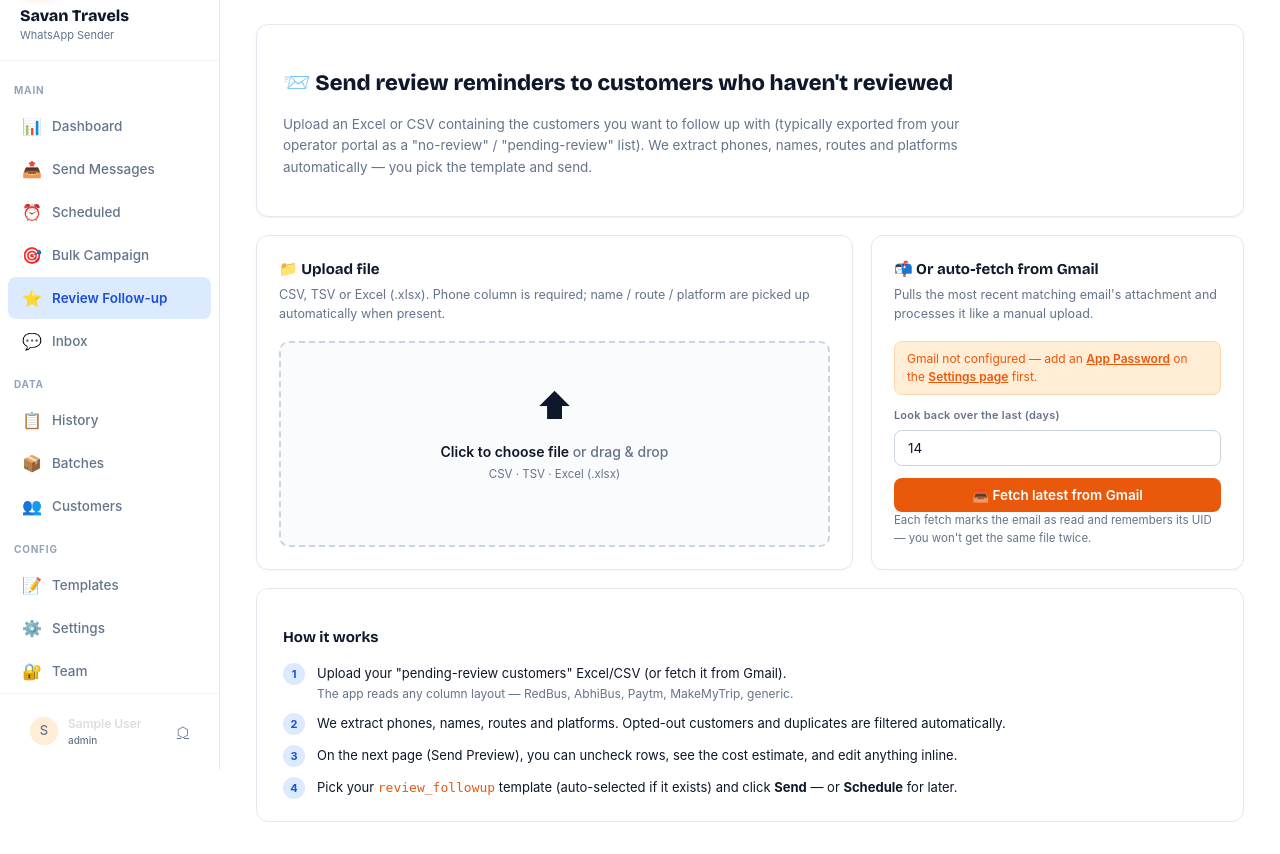
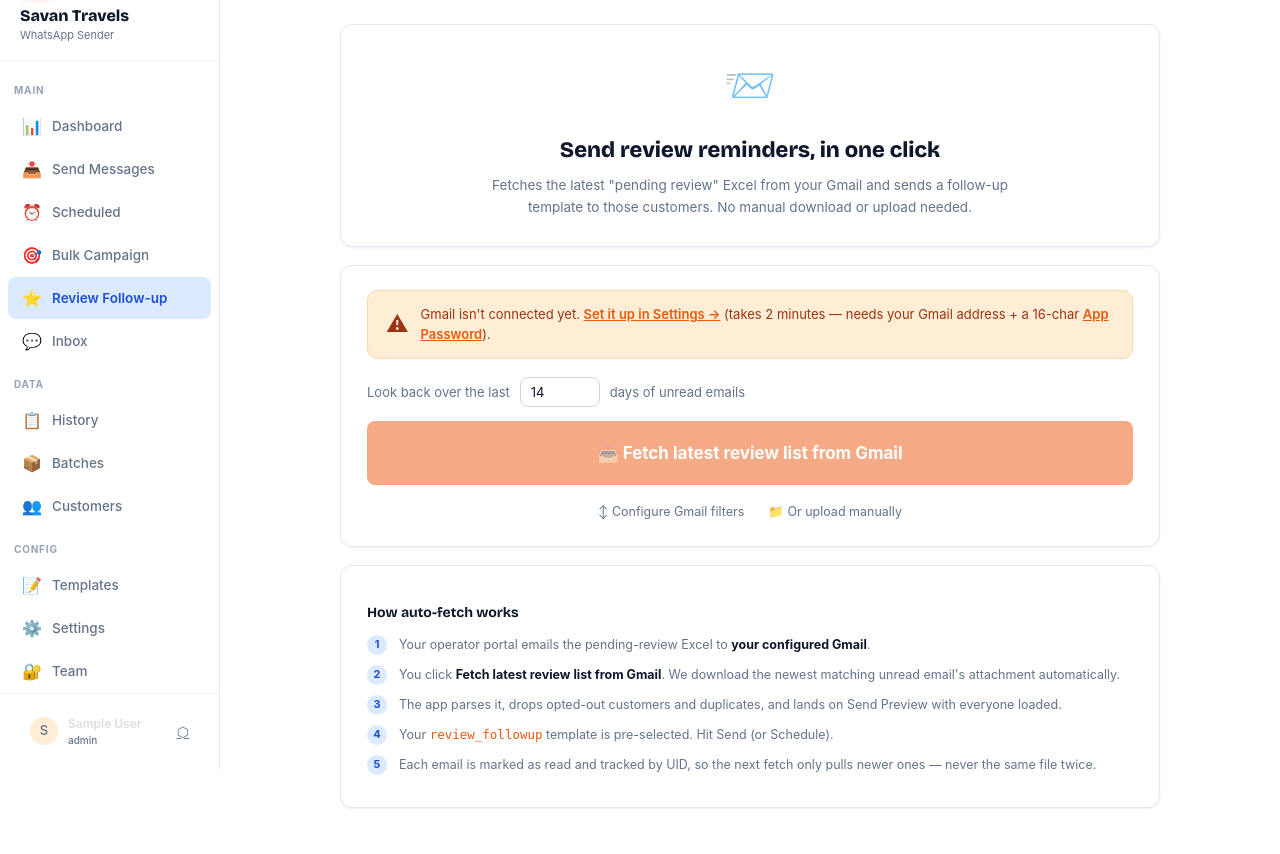
Before and after one commit to visubhai/Savan-Auto, a Flask app: page /reviews in a window 1280 px wide. Shown: the part 64-918 px from the top of the page. After the commit the page ends 872 px from the top, so only its background shows below. Run offline with Flask 3, Linux system fonts and the light colour scheme; the visitor is signed in with stand-in values (Sample User, id 1); data comes from the database, SQL or seed files in the repository; data that the repository does not hold is empty.

Commit message:
Make Gmail auto-fetch the primary Review Follow-up action
User clarified: they will never upload manually — the file always comes
in by email and the app should fetch it on one click, exactly like the
previous follow-up flow.

Redesigned reviews.html so Gmail fetch is now the one big primary
button. The page shows:
- A centered hero with a one-line explanation
- A coloured status bar: green when Gmail is connected (with the
  address + the from/subject filters in use), amber when it isn't,
  linking to Settings to set it up
- A look-back input + one big "📥 Fetch latest review list from
  Gmail" button — disabled when Gmail isn't configured yet
- Two small secondary links underneath: "Configure Gmail filters"
  and "Or upload manually" (the latter toggles a collapsed drop-zone
  for the occasional edge case)
- A 5-step "How auto-fetch works" panel below

The manual-upload zone is hidden by default and only appears when the
user expands it, so the page reads as a single-action workflow.

Backend routing wasn't touched — both /reviews/fetch and
/reviews/upload continue to land on Send Preview with the
review_followup template pre-selected.

```diff
--- a/templates/reviews.html
+++ b/templates/reviews.html
@@ -4,139 +4,136 @@
 
 {% block content %}
 <style>
-  .rv-wrap     { max-width:1000px; }
-  .rv-hero     { padding:24px 26px; margin-bottom:18px; }
-  .rv-hero h2  { font-family:'Bricolage Grotesque',sans-serif; font-size:22px; font-weight:800; color:var(--text); margin-bottom:6px; }
-  .rv-hero p   { font-size:13.5px; color:var(--muted); line-height:1.6; max-width:680px; }
+  .rv-wrap    { max-width:820px; margin:0 auto; }
+  .rv-hero    { padding:28px 30px; margin-bottom:18px; text-align:center; }
+  .rv-hero .em { font-size:42px; margin-bottom:10px; }
+  .rv-hero h2  { font-family:'Bricolage Grotesque',sans-serif; font-size:22px; font-weight:800; color:var(--text); margin-bottom:8px; }
+  .rv-hero p   { font-size:13.5px; color:var(--muted); line-height:1.6; max-width:560px; margin:0 auto; }
 
-  .rv-main     { display:grid; grid-template-columns:1.6fr 1fr; gap:18px; align-items:stretch; margin-bottom:18px; }
-  .rv-panel    { background:var(--card); border:1px solid var(--border); border-radius:12px; padding:22px; box-shadow:0 1px 3px rgba(15,23,42,0.04); display:flex; flex-direction:column; }
-  .rv-panel-title { font-family:'Bricolage Grotesque',sans-serif; font-size:15px; font-weight:700; color:var(--text); margin-bottom:4px; display:flex; align-items:center; gap:8px; }
-  .rv-panel-sub   { font-size:12.5px; color:var(--muted); margin-bottom:18px; line-height:1.55; }
+  /* Gmail status bar */
+  .rv-status   { display:flex; align-items:center; gap:12px; padding:14px 18px; border-radius:10px; margin-bottom:18px; font-size:13px; line-height:1.5; }
+  .rv-ok       { background:#dcfce7; border:1px solid #bbf7d0; color:#15803d; }
+  .rv-ok strong { color:#0f172a; }
+  .rv-warn     { background:var(--amber-dim); border:1px solid #fed7aa; color:#9a3412; }
+  .rv-warn a   { color:var(--amber); text-decoration:underline; font-weight:600; }
+  .rv-status .ic { font-size:22px; flex-shrink:0; }
+  .rv-status .body { flex:1; min-width:0; }
+  .rv-status code { background:rgba(15,23,42,0.05); padding:1px 6px; border-radius:4px; font-size:12px; }
 
-  /* Big drop zone */
-  .rv-drop     { flex:1; border:2px dashed #cbd5e1; border-radius:10px; padding:36px 18px; text-align:center; cursor:pointer; transition:border-color .15s, background .15s; background:#fafbfc; }
+  /* Big primary button */
+  .rv-fetch-btn { width:100%; padding:22px; font-size:17px; font-weight:700; justify-content:center; gap:10px; }
+  .rv-fetch-btn[disabled] { opacity:0.5; cursor:not-allowed; }
+  .rv-lookback { display:flex; align-items:center; gap:10px; margin-bottom:14px; font-size:13px; color:var(--muted); }
+  .rv-lookback input { width:80px; padding:6px 10px; font-size:13px; }
+
+  /* Secondary actions */
+  .rv-actions  { display:flex; justify-content:center; gap:24px; margin-top:18px; font-size:12.5px; }
+  .rv-actions a { color:var(--muted); text-decoration:none; cursor:pointer; }
+  .rv-actions a:hover { color:var(--primary); text-decoration:underline; }
+
+  /* Manual-upload (hidden by default) */
+  .rv-manual   { display:none; margin-top:18px; padding:18px; border:1px dashed var(--border); border-radius:10px; }
+  .rv-manual.show { display:block; animation:fadeIn 0.25s ease; }
+  .rv-drop     { border:2px dashed #cbd5e1; border-radius:10px; padding:22px 16px; text-align:center; cursor:pointer; transition:border-color .15s, background .15s; background:#fafbfc; }
   .rv-drop:hover, .rv-drop.drag-over { border-color:var(--amber); background:var(--amber-dim); }
-  .rv-drop .icon { font-size:36px; margin-bottom:8px; }
-  .rv-drop .title { font-size:14px; font-weight:600; color:var(--text); margin-bottom:4px; }
-  .rv-drop .hint  { font-size:11.5px; color:var(--muted); }
-
-  /* Gmail panel */
-  .rv-gmail-status { font-size:12px; padding:8px 12px; border-radius:8px; margin-bottom:12px; line-height:1.5; }
-  .rv-gmail-ok     { background:#dcfce7; color:#15803d; border:1px solid #bbf7d0; }
-  .rv-gmail-off    { background:var(--amber-dim); color:var(--amber); border:1px solid #fed7aa; }
-  .rv-gmail-off a  { color:var(--amber); text-decoration:underline; font-weight:600; }
-  .rv-gmail-meta   { font-size:11.5px; color:var(--muted); margin-top:auto; line-height:1.55; }
 
   /* Steps */
-  .rv-steps    { background:var(--card); border:1px solid var(--border); border-radius:12px; padding:22px 26px; }
-  .rv-steps h3 { font-family:'Bricolage Grotesque',sans-serif; font-size:15px; font-weight:700; margin-bottom:14px; }
-  .rv-step     { display:flex; gap:12px; align-items:flex-start; margin-bottom:10px; }
-  .rv-step:last-child { margin-bottom:0; }
-  .rv-step .num { width:22px; height:22px; border-radius:50%; background:var(--primary-dim); color:var(--primary-dark); font-weight:700; display:flex; align-items:center; justify-content:center; flex-shrink:0; font-size:11px; }
-  .rv-step .txt { font-size:13px; color:var(--text); line-height:1.6; }
-  .rv-step .txt .sub { color:var(--muted); font-size:12px; }
+  .rv-steps    { margin-top:18px; padding:22px 26px; }
+  .rv-steps h3 { font-family:'Bricolage Grotesque',sans-serif; font-size:14px; font-weight:700; margin-bottom:12px; color:var(--text); }
+  .rv-step     { display:flex; gap:12px; align-items:flex-start; margin-bottom:10px; font-size:12.5px; color:var(--muted); line-height:1.6; }
+  .rv-step strong { color:var(--text); }
+  .rv-step .num { width:20px; height:20px; border-radius:50%; background:var(--primary-dim); color:var(--primary-dark); font-weight:700; display:flex; align-items:center; justify-content:center; flex-shrink:0; font-size:11px; }
 </style>
 
 <div class="rv-wrap">
 
   <!-- Hero -->
   <div class="card rv-hero">
-    <h2>📨 Send review reminders to customers who haven't reviewed</h2>
+    <div class="em">📨</div>
+    <h2>Send review reminders, in one click</h2>
     <p>
-      Upload an Excel or CSV containing the customers you want to follow up with
-      (typically exported from your operator portal as a "no-review" / "pending-review" list).
-      We extract phones, names, routes and platforms automatically — you pick the
-      template and send.
+      Fetches the latest "pending review" Excel from your Gmail and sends a
+      follow-up template to those customers. No manual download or upload needed.
     </p>
   </div>
 
-  <!-- Two-panel main: upload (primary) + Gmail (secondary) -->
-  <div class="rv-main">
+  <div class="card" style="padding:24px 26px;">
 
-    <!-- Primary: drag & drop upload -->
-    <div class="rv-panel">
-      <div class="rv-panel-title">📁 Upload file</div>
-      <div class="rv-panel-sub">CSV, TSV or Excel (.xlsx). Phone column is required; name / route / platform are picked up automatically when present.</div>
+    <!-- Gmail status (configured or not) -->
+    {% if gmail_configured %}
+      <div class="rv-status rv-ok">
+        <div class="ic">✓</div>
+        <div class="body">
+          Connected to <strong>{{ gmail_address }}</strong>
+          {% if gmail_sender_filter or gmail_subject_filter %}
+            <br><span style="color:#15803d;">Looking for emails
+            {% if gmail_sender_filter %}from <code>{{ gmail_sender_filter }}</code>{% endif %}
+            {% if gmail_sender_filter and gmail_subject_filter %}with{% endif %}
+            {% if gmail_subject_filter %}subject containing <code>{{ gmail_subject_filter }}</code>{% endif %}
+            </span>
+          {% endif %}
+        </div>
+      </div>
+    {% else %}
+      <div class="rv-status rv-warn">
+        <div class="ic">⚠</div>
+        <div class="body">
+          Gmail isn't connected yet. <a href="{{ url_for('settings') }}">Set it up in Settings →</a>
+          (takes 2 minutes — needs your Gmail address + a 16-char
+          <a href="https://myaccount.google.com/apppasswords" target="_blank">App Password</a>).
+        </div>
+      </div>
+    {% endif %}
 
-      <form method="POST" action="{{ url_for('reviews_upload') }}" enctype="multipart/form-data" id="reviewUploadForm" style="flex:1;display:flex;flex-direction:column;">
+    <!-- Lookback selector -->
+    <form method="POST" action="{{ url_for('reviews_fetch') }}" style="margin:0;">
+      <div class="rv-lookback">
+        <span>Look back over the last</span>
+        <input type="number" name="lookback_days" min="1" max="365" value="{{ default_lookback }}" class="input">
+        <span>days of unread emails</span>
+      </div>
+
+      <!-- BIG primary action -->
+      <button type="submit" class="btn btn-primary rv-fetch-btn"
+              {% if not gmail_configured %}disabled{% endif %}>
+        📥 Fetch latest review list from Gmail
+      </button>
+    </form>
+
+    <!-- Secondary links -->
+    <div class="rv-actions">
+      <a href="{{ url_for('settings') }}#gmail">↕ Configure Gmail filters</a>
+      <a onclick="document.getElementById('rvManual').classList.toggle('show')">📁 Or upload manually</a>
+    </div>
+
+    <!-- Manual upload (hidden by default) -->
+    <div class="rv-manual" id="rvManual">
+      <form method="POST" action="{{ url_for('reviews_upload') }}" enctype="multipart/form-data" id="reviewUploadForm">
         <label for="reviewFile" class="rv-drop" id="reviewDrop">
-          <div class="icon">⬆</div>
-          <div class="title">Click to choose file <span style="color:var(--muted);font-weight:500;">or drag &amp; drop</span></div>
-          <div class="hint">CSV · TSV · Excel (.xlsx)</div>
+          <div style="font-size:24px;margin-bottom:6px;">⬆</div>
+          <div style="font-size:13px;color:var(--text);font-weight:600;">Click to choose file or drag &amp; drop</div>
+          <div style="font-size:11px;color:var(--muted);margin-top:4px;">CSV · TSV · Excel (.xlsx)</div>
           <input id="reviewFile" type="file" name="review_file" style="display:none;"
                  onchange="document.getElementById('reviewUploadForm').submit()">
         </label>
       </form>
     </div>
 
-    <!-- Secondary: Gmail auto-fetch -->
-    <div class="rv-panel">
-      <div class="rv-panel-title">📬 Or auto-fetch from Gmail</div>
-      <div class="rv-panel-sub">Pulls the most recent matching email's attachment and processes it like a manual upload.</div>
-
-      {% if not gmail_configured %}
-        <div class="rv-gmail-status rv-gmail-off">
-          Gmail not configured — add an
-          <a href="https://myaccount.google.com/apppasswords" target="_blank">App Password</a>
-          on the <a href="{{ url_for('settings') }}">Settings page</a> first.
-        </div>
-      {% else %}
-        <div class="rv-gmail-status rv-gmail-ok">
-          ✓ Reading from <strong>{{ gmail_address }}</strong>
-          {% if gmail_sender_filter %}<br>From&nbsp;<code style="color:var(--primary-dark);">{{ gmail_sender_filter }}</code>{% endif %}
-          {% if gmail_subject_filter %}<br>Subject contains&nbsp;<code style="color:var(--primary-dark);">{{ gmail_subject_filter }}</code>{% endif %}
-        </div>
-      {% endif %}
-
-      <form method="POST" action="{{ url_for('reviews_fetch') }}" style="margin:0;">
-        <label class="input-label" style="font-size:11px;">Look back over the last (days)</label>
-        <input type="number" name="lookback_days" min="1" max="365" value="{{ default_lookback }}" class="input" style="margin-bottom:12px;">
-        <button type="submit" class="btn btn-primary" style="width:100%;justify-content:center;"
-                {% if not gmail_configured %}disabled{% endif %}>
-          📥 Fetch latest from Gmail
-        </button>
-      </form>
-
-      <div class="rv-gmail-meta">
-        Each fetch marks the email as read and remembers its UID — you won't get the same file twice.
-      </div>
-    </div>
   </div>
 
-  <!-- Steps -->
-  <div class="rv-steps">
-    <h3>How it works</h3>
-    <div class="rv-step">
-      <div class="num">1</div>
-      <div class="txt">
-        Upload your "pending-review customers" Excel/CSV (or fetch it from Gmail).
-        <div class="sub">The app reads any column layout — RedBus, AbhiBus, Paytm, MakeMyTrip, generic.</div>
-      </div>
-    </div>
-    <div class="rv-step">
-      <div class="num">2</div>
-      <div class="txt">
-        We extract phones, names, routes and platforms. Opted-out customers and duplicates are filtered automatically.
-      </div>
-    </div>
-    <div class="rv-step">
-      <div class="num">3</div>
-      <div class="txt">
-        On the next page (Send Preview), you can uncheck rows, see the cost estimate, and edit anything inline.
-      </div>
-    </div>
-    <div class="rv-step">
-      <div class="num">4</div>
-      <div class="txt">
-        Pick your <code style="color:var(--amber);">review_followup</code> template (auto-selected if it exists) and click <strong>Send</strong> — or <strong>Schedule</strong> for later.
-      </div>
-    </div>
+  <!-- How it works -->
+  <div class="card rv-steps">
+    <h3>How auto-fetch works</h3>
+    <div class="rv-step"><div class="num">1</div><div>Your operator portal emails the pending-review Excel to <strong>{{ gmail_address or 'your configured Gmail' }}</strong>.</div></div>
+    <div class="rv-step"><div class="num">2</div><div>You click <strong>Fetch latest review list from Gmail</strong>. We download the newest matching unread email's attachment automatically.</div></div>
+    <div class="rv-step"><div class="num">3</div><div>The app parses it, drops opted-out customers and duplicates, and lands on Send Preview with everyone loaded.</div></div>
+    <div class="rv-step"><div class="num">4</div><div>Your <code style="color:var(--amber);">review_followup</code> template is pre-selected. Hit Send (or Schedule).</div></div>
+    <div class="rv-step"><div class="num">5</div><div>Each email is marked as read and tracked by UID, so the next fetch only pulls newer ones — never the same file twice.</div></div>
   </div>
 </div>
 
 <script>
-  // Drag & drop highlight on the manual upload
+  // Drag & drop highlight on the (optional) manual upload
   (function() {
     var dz = document.getElementById('reviewDrop');
     var input = document.getElementById('reviewFile');
```
